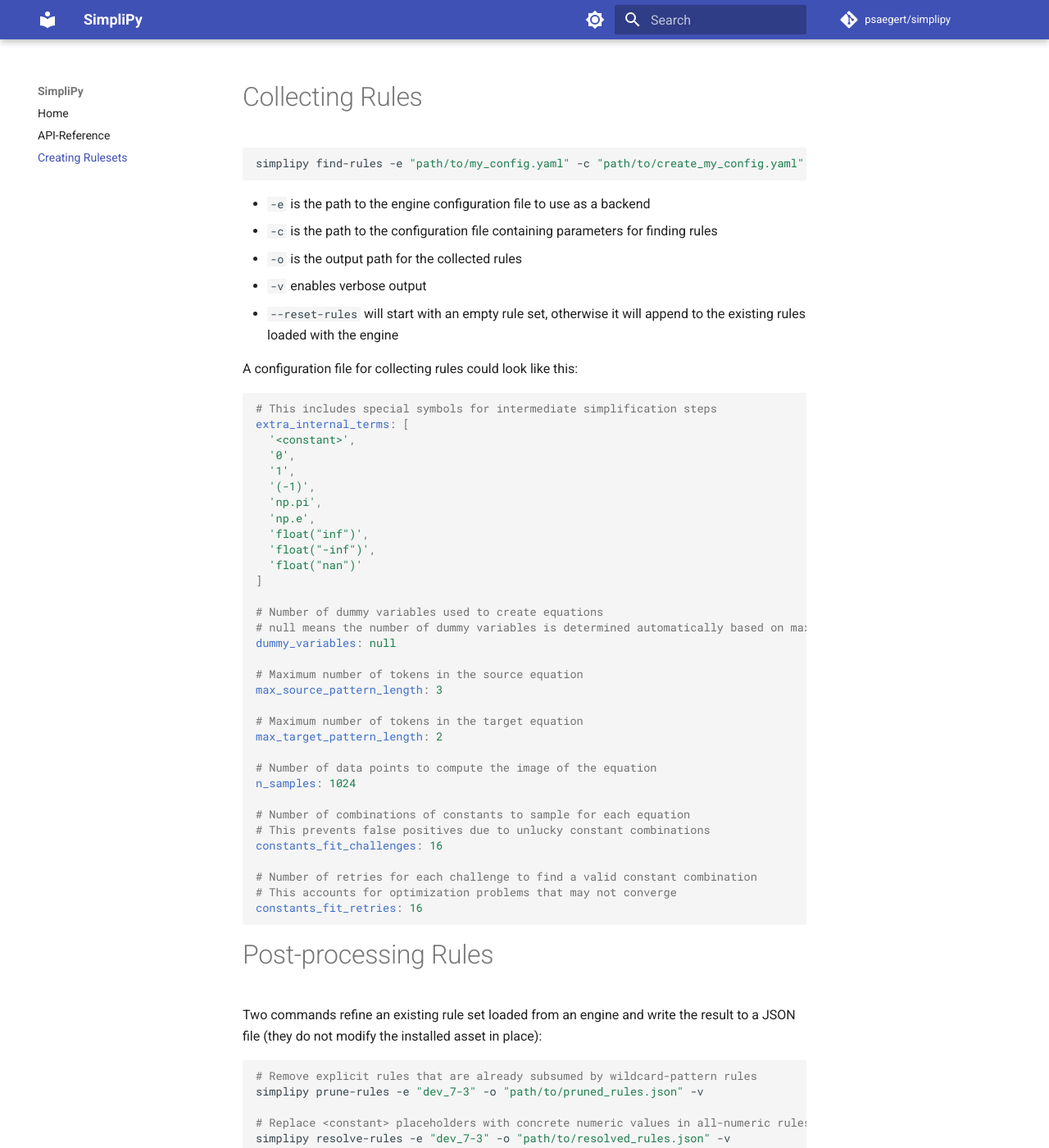
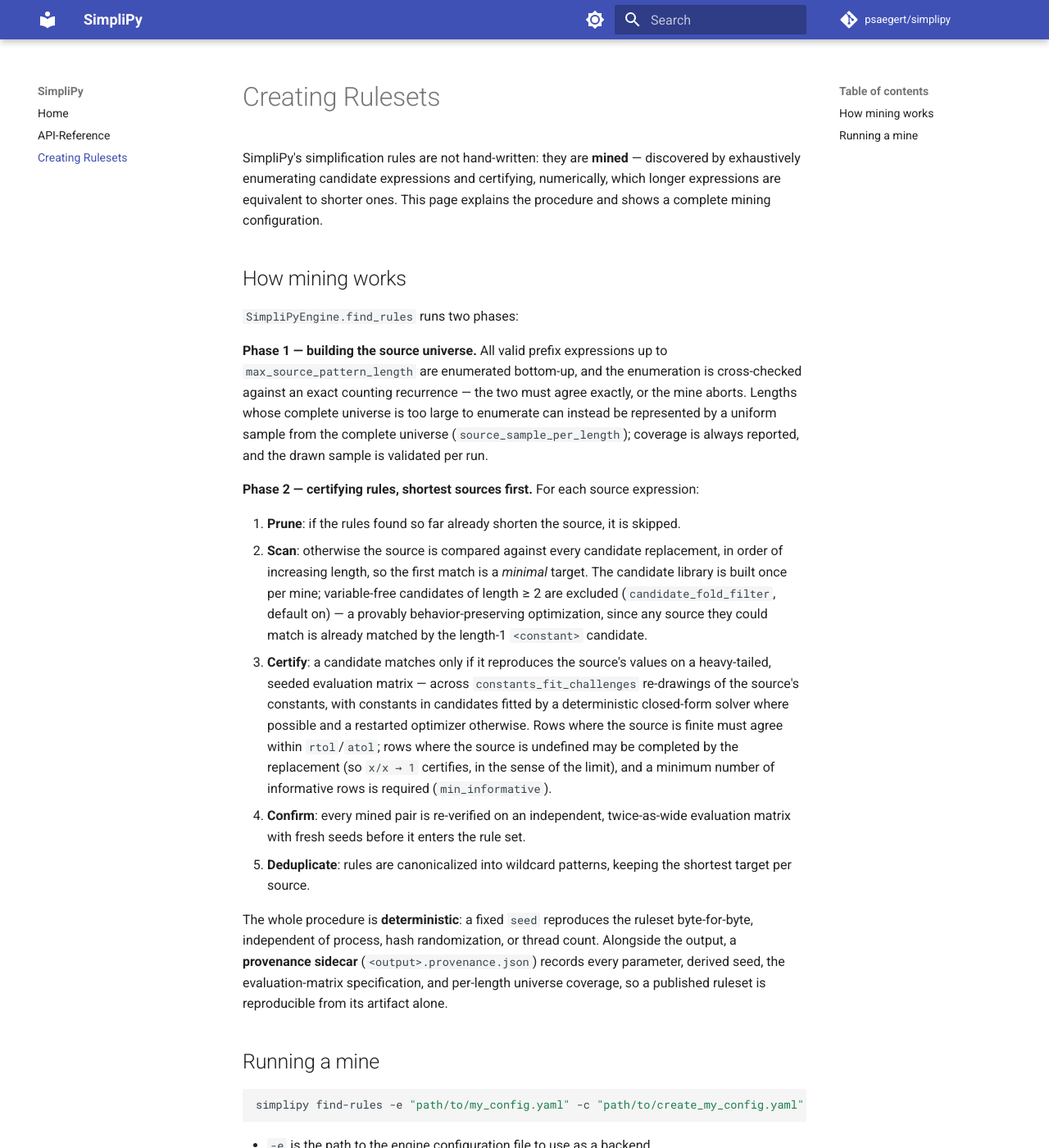
Before and after one commit to psaegert/simplipy, an MkDocs documentation site: the page built from docs/rules.md, in a window 1280 px wide and 1400 px high. Shown: the whole window at 82% size. Built offline with MkDocs 1.6.1 and Material for MkDocs 9.7.7, drawn with Linux system fonts in a browser that asks for light colours; comment, search, counter and statistics services are not loaded; some of the changed text lies outside the part shown.

Commit message:
Docs: explain the rule-mining procedure; CLI forwards the universe-policy keys
docs/rules.md now describes how find_rules certifies rules (complete
enumeration with an exact count cross-check, shortest-first minimal targets,
constant-fit challenges, tolerance gate with domain extension, independent
confirmation, deterministic seeding, provenance sidecar) and ships a complete
mining configuration example. The find-rules CLI forwards
source_sample_per_length and candidate_fold_filter from the config file.

Co-Authored-By: Claude Fable 5 <noreply@anthropic.com>
Claude-Session: https://claude.ai/code/session_01VKNo5wM1D5Xm8eVTLhrPzf

````diff
--- a/docs/rules.md
+++ b/docs/rules.md
@@ -1,4 +1,49 @@
-# Collecting Rules
+# Creating Rulesets
+
+SimpliPy's simplification rules are not hand-written: they are **mined** — discovered by
+exhaustively enumerating candidate expressions and certifying, numerically, which longer
+expressions are equivalent to shorter ones. This page explains the procedure and shows a
+complete mining configuration.
+
+## How mining works
+
+`SimpliPyEngine.find_rules` runs two phases:
+
+**Phase 1 — building the source universe.** All valid prefix expressions up to
+`max_source_pattern_length` are enumerated bottom-up, and the enumeration is cross-checked
+against an exact counting recurrence — the two must agree exactly, or the mine aborts.
+Lengths whose complete universe is too large to enumerate can instead be represented by a
+uniform sample from the complete universe (`source_sample_per_length`); coverage is always
+reported, and the drawn sample is validated per run.
+
+**Phase 2 — certifying rules, shortest sources first.** For each source expression:
+
+1. **Prune**: if the rules found so far already shorten the source, it is skipped.
+2. **Scan**: otherwise the source is compared against every candidate replacement, in
+   order of increasing length, so the first match is a *minimal* target. The candidate
+   library is built once per mine; variable-free candidates of length ≥ 2 are excluded
+   (`candidate_fold_filter`, default on) — a provably behavior-preserving optimization,
+   since any source they could match is already matched by the length-1 `<constant>`
+   candidate.
+3. **Certify**: a candidate matches only if it reproduces the source's values on a
+   heavy-tailed, seeded evaluation matrix — across `constants_fit_challenges` re-drawings
+   of the source's constants, with constants in candidates fitted by a deterministic
+   closed-form solver where possible and a restarted optimizer otherwise. Rows where the
+   source is finite must agree within `rtol`/`atol`; rows where the source is undefined
+   may be completed by the replacement (so `x/x → 1` certifies, in the sense of the limit),
+   and a minimum number of informative rows is required (`min_informative`).
+4. **Confirm**: every mined pair is re-verified on an independent, twice-as-wide
+   evaluation matrix with fresh seeds before it enters the rule set.
+5. **Deduplicate**: rules are canonicalized into wildcard patterns, keeping the shortest
+   target per source.
+
+The whole procedure is **deterministic**: a fixed `seed` reproduces the ruleset
+byte-for-byte, independent of process, hash randomization, or thread count. Alongside the
+output, a **provenance sidecar** (`<output>.provenance.json`) records every parameter,
+derived seed, the evaluation-matrix specification, and per-length universe coverage, so a
+published ruleset is reproducible from its artifact alone.
+
+## Running a mine
 
 ```sh
 simplipy find-rules -e "path/to/my_config.yaml" -c "path/to/create_my_config.yaml" -o "path/to/my_rules.json" -v --reset-rules
@@ -10,10 +55,11 @@ simplipy find-rules -e "path/to/my_config.yaml" -c "path/to/create_my_config.yam
 - `-v` enables verbose output
 - `--reset-rules` will start with an empty rule set, otherwise it will append to the existing rules loaded with the engine
 
-A configuration file for collecting rules could look like this:
+A complete mining configuration:
 
 ```yaml
-# This includes special symbols for intermediate simplification steps
+# Special symbols available as expression leaves (beyond the dummy variables).
+# <constant> is the wildcard that matches any fitted constant.
 extra_internal_terms: [
   '<constant>',
   '0',
@@ -26,27 +72,53 @@ extra_internal_terms: [
   'float("nan")'
 ]
 
-# Number of dummy variables used to create equations
-# null means the number of dummy variables is determined automatically based on max source pattern length
+# Number of dummy variables (null = derived from max_source_pattern_length)
 dummy_variables: null
 
-# Maximum number of tokens in the source equation
-max_source_pattern_length: 3
+# Maximum number of tokens in a source (left-hand side) expression
+max_source_pattern_length: 7
 
-# Maximum number of tokens in the target equation
-max_target_pattern_length: 2
+# Maximum number of tokens in a target (replacement) expression.
+# Targets are never sampled: the candidate library must stay complete,
+# or the minimality guarantee is lost.
+max_target_pattern_length: 4
 
-# Number of data points to compute the image of the equation
+# Universe policy: lengths whose complete universe is infeasible to enumerate
+# are drawn uniformly from the complete universe instead. With the operator
+# set above, lengths through 5 are enumerable; 6 and 7 are sampled.
+source_sample_per_length:
+  6: 1000000
+  7: 1000000
+
+# Rows of the evaluation matrix (heavy-tailed mixture, drawn from `seed`)
 n_samples: 1024
 
-# Number of combinations of constants to sample for each equation
-# This prevents false positives due to unlucky constant combinations
+# Re-drawings of source constants per certification (guards against
+# coincidental matches at particular constant values)
 constants_fit_challenges: 16
 
-# Number of retries for each challenge to find a valid constant combination
-# This accounts for optimization problems that may not converge
+# Optimizer restarts per constant fit (accounts for non-convergence)
 constants_fit_retries: 16
+
+# Acceptance tolerances (relative / absolute, per row)
+rtol: 1.0e-9
+atol: 1.0e-12
+
+# Master seed: reproduces the entire mine, byte-for-byte
+seed: 42
+
+# Re-verify every mined rule on an independent evaluation matrix
+confirm: true
+
+# Exclude variable-free candidates from the library (behavior-preserving speedup)
+candidate_fold_filter: true
 ```
+
+Complete enumeration through length 5 covers tens of millions of sources and is a
+multi-day run on a modern many-core CPU; the sampled lengths add time proportional to
+their sample sizes. Progress, per-length rule counts, and universe coverage are printed
+as the mine advances, and the output file plus its provenance sidecar are updated after
+every completed length.
 
 # Post-processing Rules
 
````
Also changed, not shown: 1 other file.
